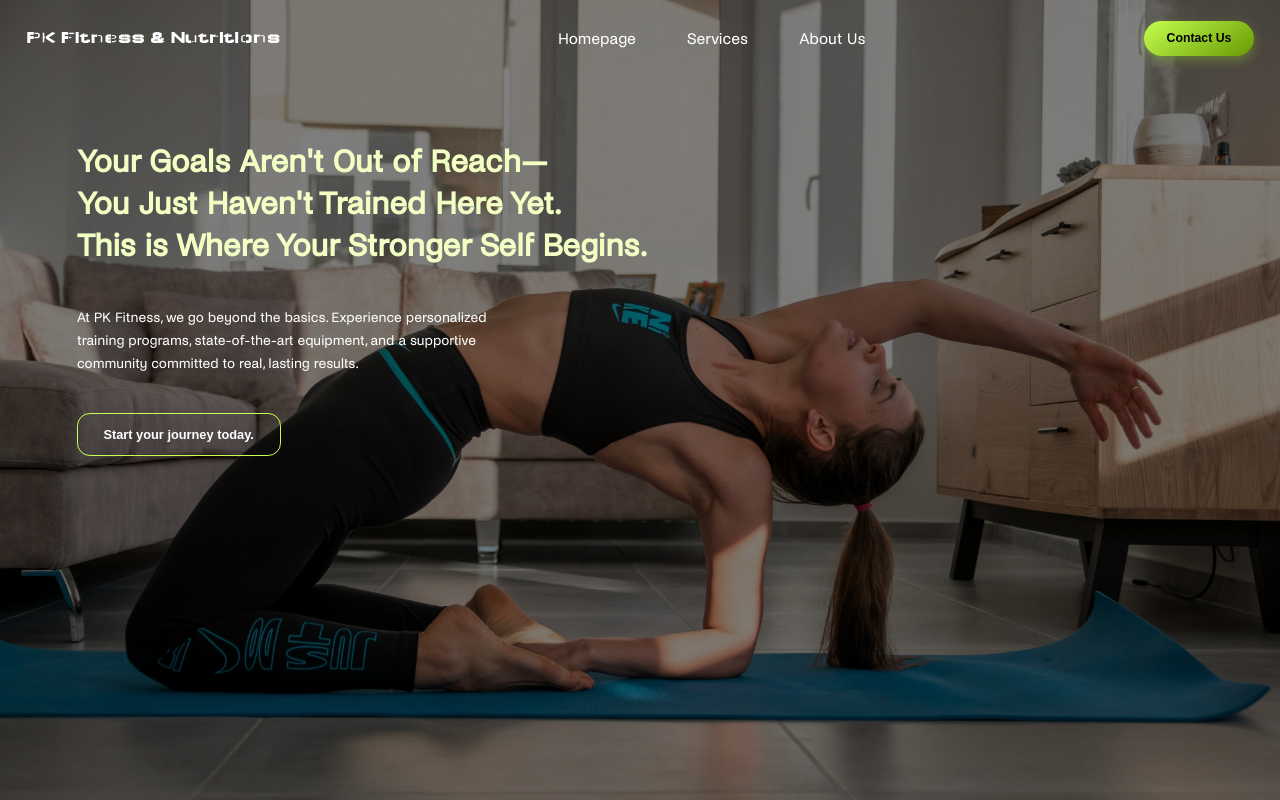
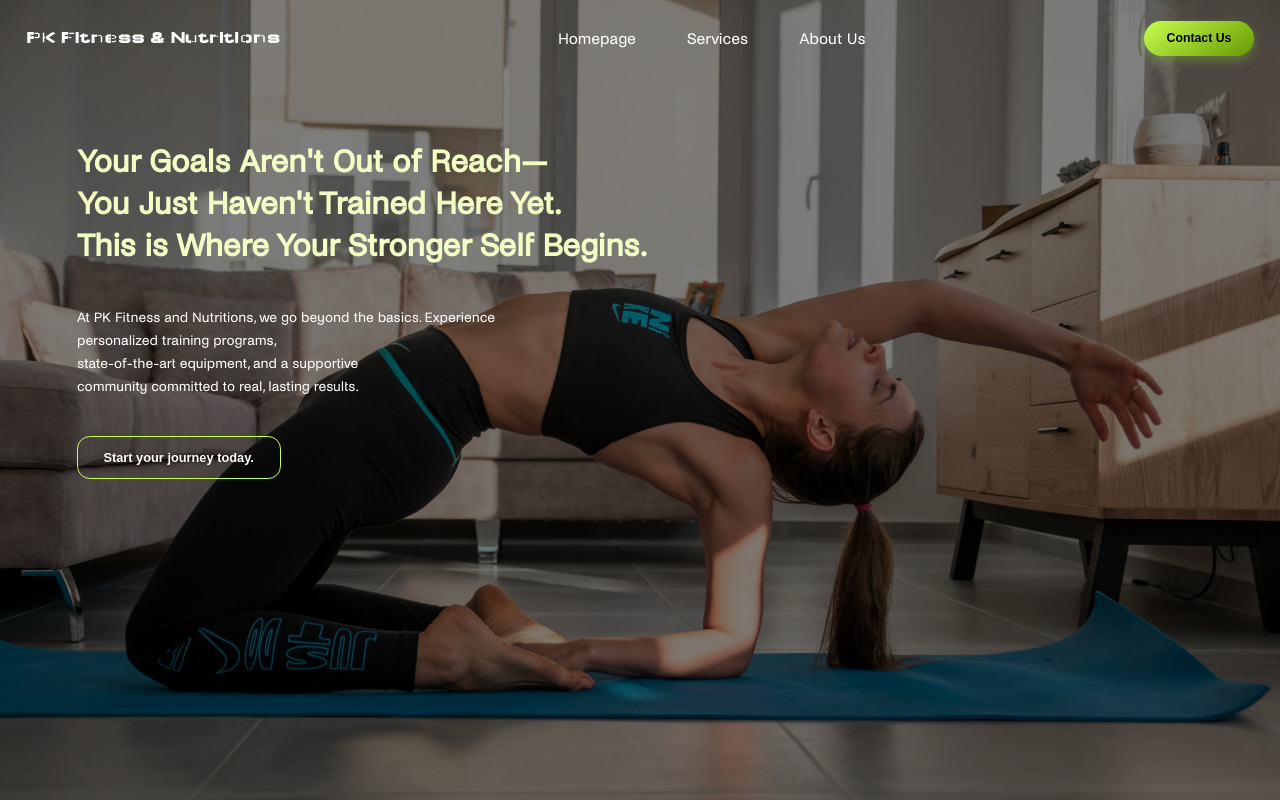
Before and after one commit to Abhishek-Yadav17/PkFitness, a Next.js app: page / in a window 1280 px wide. Built offline with nearby package versions, Linux system fonts and the light colour scheme.

Commit message:
some changes

```diff
--- a/components/AboutUs.js
+++ b/components/AboutUs.js
@@ -9,7 +9,7 @@ export default function AboutUs() {
 
   useEffect(() => {
 
-    if (window.innerWidth <= 416) return;
+    if (window.innerWidth <= 767) return;
 
     gsap.registerPlugin(ScrollTrigger);
 
--- a/components/ContactUs.js
+++ b/components/ContactUs.js
@@ -12,6 +12,7 @@ export default function ContactUs() {
     lastName: '',
     email: '',
     phone: '',
+    subject: '',
     message: '',
   });
 
@@ -38,7 +39,7 @@ export default function ContactUs() {
 
   useEffect(() => {
 
-    if (window.innerWidth <= 416) return;
+    if (window.innerWidth <= 767) return;
 
     gsap.registerPlugin(ScrollTrigger);
 
--- a/components/Hero.js
+++ b/components/Hero.js
@@ -72,8 +72,8 @@ export default function HeroSection() {
                         <span>This is Where Your Stronger Self Begins.</span>
                     </h1>
                     <p>
-                        <span>At PK Fitness, we go beyond the basics. Experience personalized</span>{' '}
-                        <span>training programs, state-of-the-art equipment, and a supportive</span>{' '}
+                        <span>At PK Fitness and Nutritions, we go beyond the basics. Experience personalized training programs,</span>{' '}
+                        <span> state-of-the-art equipment, and a supportive</span>{' '}
                         <span>community committed to real, lasting results.</span>
                     </p>
                     <Link href="/contact">
--- a/styles/AboutDetails.module.scss
+++ b/styles/AboutDetails.module.scss
@@ -1,5 +1,5 @@
 .aboutDetails {
-        height: fit-content;
+        min-height: fit-content;
         width: 100%;
 
         .details {
@@ -16,8 +16,8 @@
             @media (max-width: 768px) {
                 flex-direction: column;
                 padding: 4vw;
-                margin-top: 3vw;
                 gap: 8vw;
+                padding-top: 20vw;
 
                 img {
                     order: 1;
@@ -52,7 +52,7 @@
 
                 @media (max-width: 768px) {
                     left: 10%;
-                    top: 1%;
+                    top: 3%;
                     font-size: 15vw;
                 }
             }
--- a/styles/Homepage.module.scss
+++ b/styles/Homepage.module.scss
@@ -42,6 +42,7 @@
                     transform: rotate(-6deg);
                     transform-origin: bottom;
                     color: #F2FFC4;
+                    text-wrap: nowrap;
 
                     @media (max-width: 768px) {
                         transform: rotate(-12deg);
```
